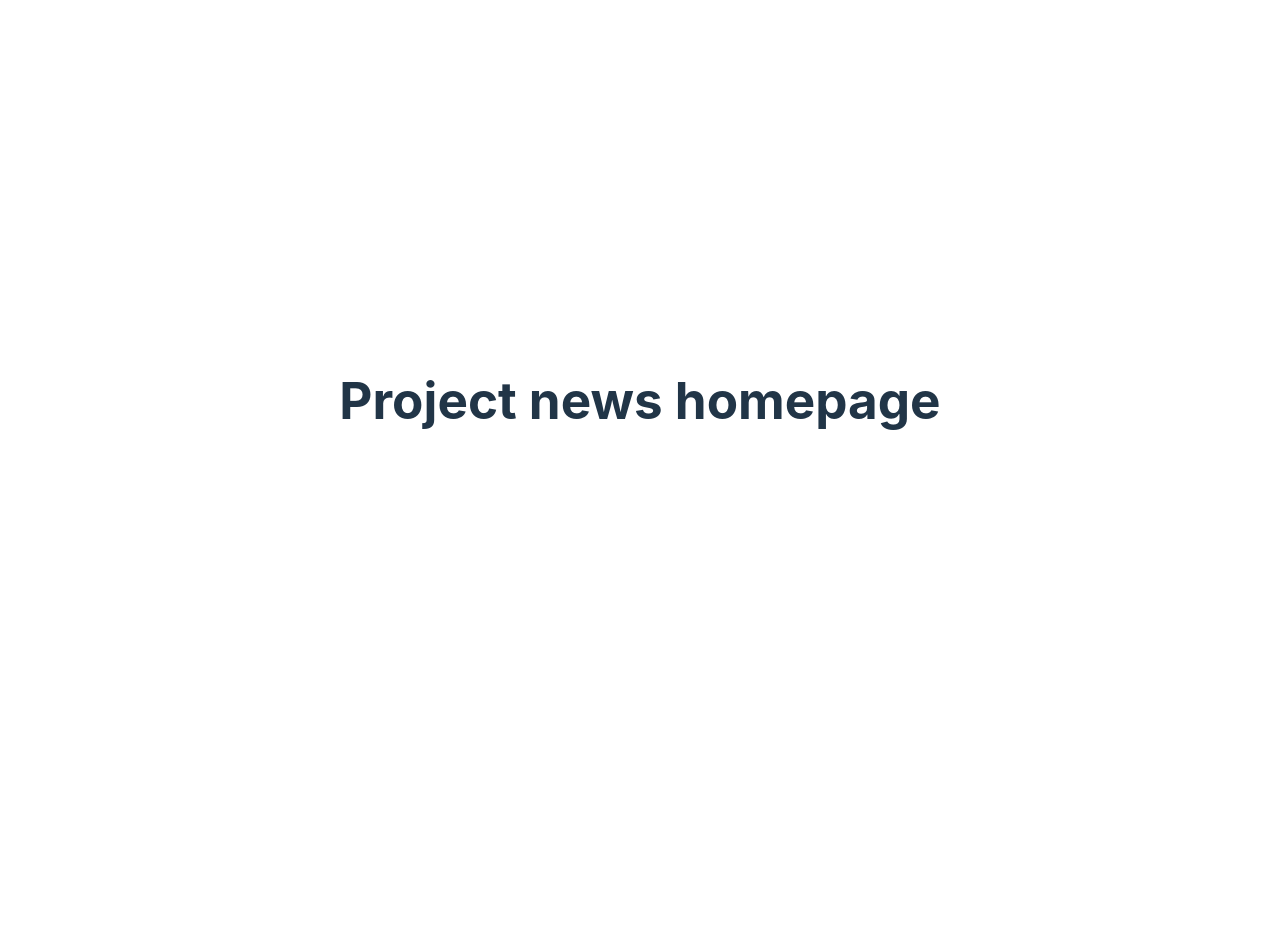
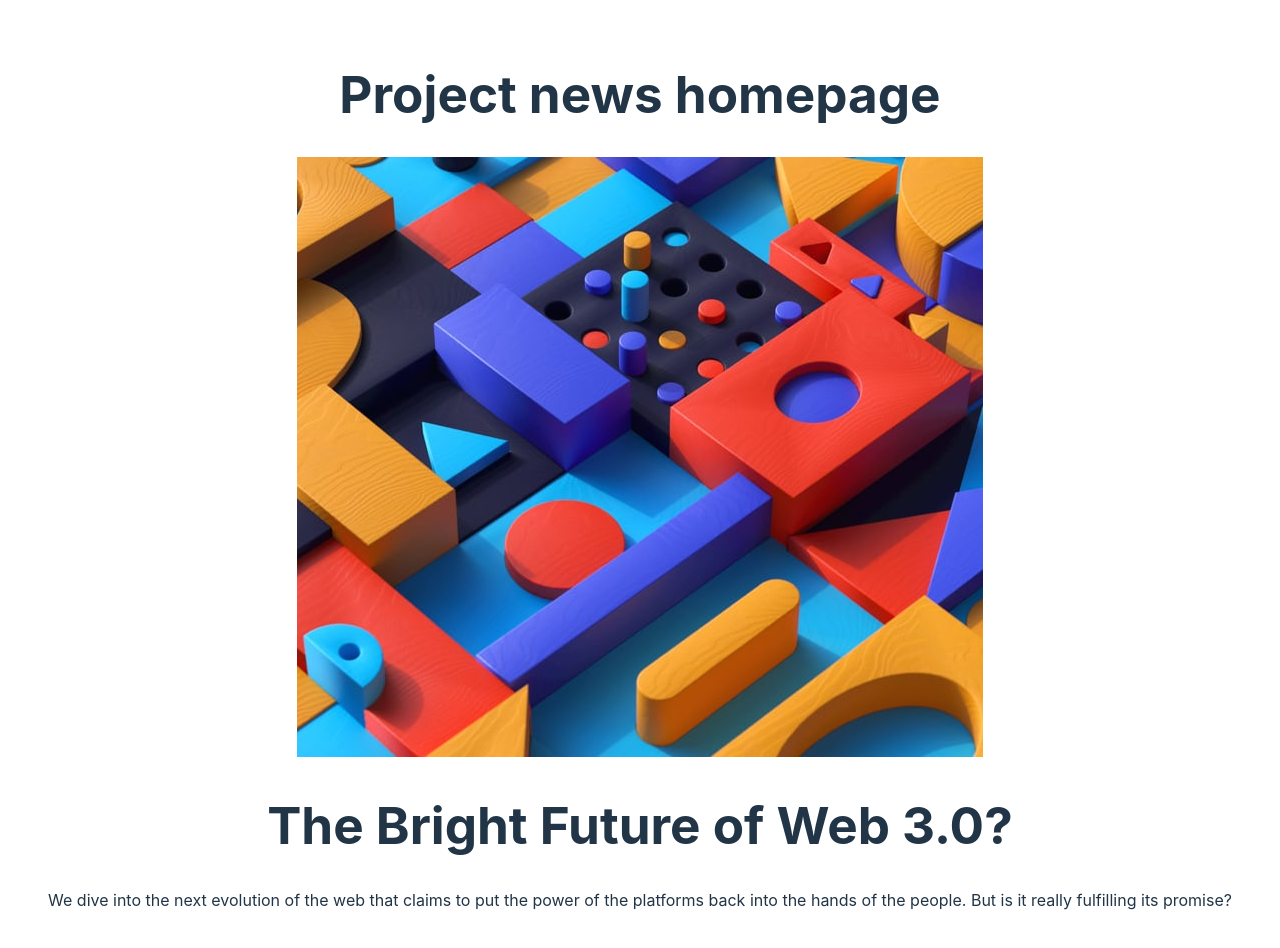
Before and after one commit to akickia/news-homepage, a React (Vite) app: page / in a window 1280 px wide. Shown: the top 948 px of the page. Before the commit the page ends 800 px from the top, so only its background shows below. Built offline with nearby package versions, Linux system fonts and the light colour scheme.

Commit message:
feat:text content of hero section

```diff
--- a/src/App.jsx
+++ b/src/App.jsx
@@ -1,11 +1,11 @@
 import './App.css';
+import HeroSection from './Components/HeroSection';
 
 function App() {
-  const tryThis = 10;
-
   return (
     <div className='App'>
       <h1>Project news homepage</h1>
+      <HeroSection />
     </div>
   );
 }
--- /dev/null
+++ b/src/Components/HeroSection.jsx
@@ -0,0 +1,14 @@
+import web3_mobile from '../assets copy/images/web3_mobile.jpg';
+
+export default function HeroSection() {
+  return (
+    <div>
+      <img src={web3_mobile} />
+      <h1>The Bright Future of Web 3.0?</h1>
+      <p>
+        We dive into the next evolution of the web that claims to put the power of the platforms
+        back into the hands of the people. But is it really fulfilling its promise?
+      </p>
+    </div>
+  );
+}
```
